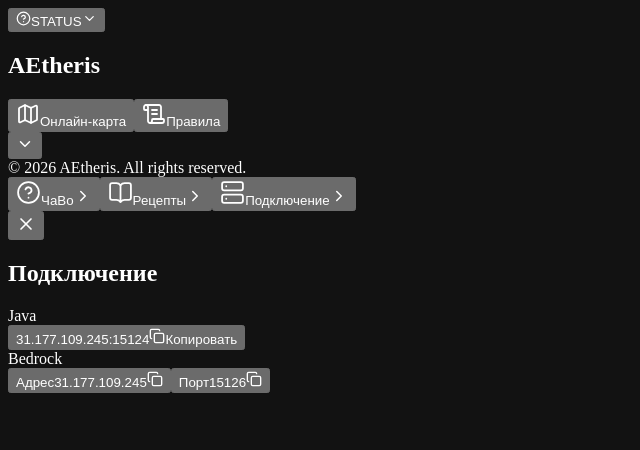
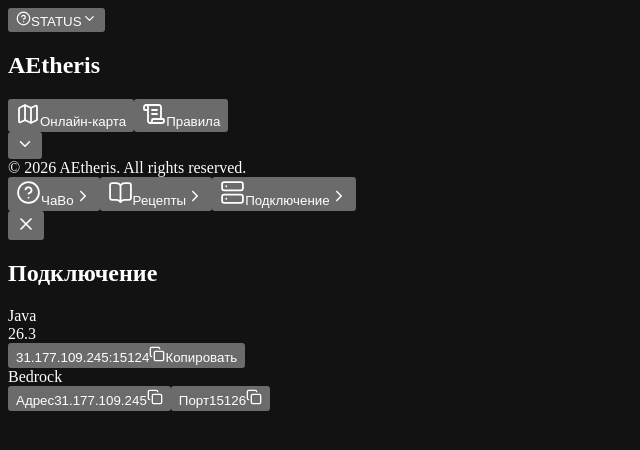
Before and after one commit to Wandraker/AEtheris, a React (Vite) app: page / in a window 1280 px wide. Both pictures are taken after a click on the button "Подключение". Shown: the top 450 px of the page, without its empty margins (0-640 px from the left). Built offline with nearby package versions, Linux system fonts and the light colour scheme; no server answers; the HTML template or start-up script is replaced by a standard one.

Commit message:
Добавил конфигурацию сервера (#14)

```diff
--- /dev/null
+++ b/public/server.json
@@ -0,0 +1,12 @@
+{
+  "java": {
+    "version": "26.3",
+    "address": "31.177.109.245",
+    "port": 15124
+  },
+  "bedrock": {
+    "version": "",
+    "address": "31.177.109.245",
+    "port": 15126
+  }
+}
--- a/src/App.tsx
+++ b/src/App.tsx
@@ -40,8 +40,33 @@ type BetterStackPayload = {
   included?: BetterStackResource[]
 }
 
+type ServerEndpoint = {
+  version: string
+  address: string
+  port: number
+}
+
+type ServerConfig = {
+  java: ServerEndpoint
+  bedrock: ServerEndpoint
+}
+
 const STATUS_JSON_URL = 'https://status.hyprr.space/index.json'
 const BLUEMAP_URL = 'https://aetheris-map.elysiumjava.ru/'
+const SERVER_CONFIG_URL = `${import.meta.env.BASE_URL}server.json`
+
+const DEFAULT_SERVER_CONFIG: ServerConfig = {
+  java: {
+    version: '26.3',
+    address: '31.177.109.245',
+    port: 15124,
+  },
+  bedrock: {
+    version: '',
+    address: '31.177.109.245',
+    port: 15126,
+  },
+}
 
 const panelTitles: Record<Exclude<Panel, null>, string> = {
   map: 'Онлайн-карта',
@@ -110,6 +135,7 @@ function App() {
   const [lastUpdated, setLastUpdated] = useState<string | null>(null)
   const [copiedField, setCopiedField] = useState<'java' | 'bedrock-address' | 'bedrock-port' | null>(null)
   const [mapLoaded, setMapLoaded] = useState(false)
+  const [serverConfig, setServerConfig] = useState<ServerConfig>(DEFAULT_SERVER_CONFIG)
 
   useEffect(() => {
     if (panel === 'map') setMapLoaded(false)
@@ -138,6 +164,39 @@ function App() {
     window.addEventListener('keydown', onKeyDown)
     return () => window.removeEventListener('keydown', onKeyDown)
   }, [statusOpen])
+
+  useEffect(() => {
+    let active = true
+
+    const loadServerConfig = async () => {
+      try {
+        const response = await fetch(SERVER_CONFIG_URL, { cache: 'no-store' })
+        if (!response.ok) return
+
+        const payload = (await response.json()) as Partial<ServerConfig>
+        if (!active) return
+
+        setServerConfig({
+          java: {
+            ...DEFAULT_SERVER_CONFIG.java,
+            ...payload.java,
+          },
+          bedrock: {
+            ...DEFAULT_SERVER_CONFIG.bedrock,
+            ...payload.bedrock,
+          },
+        })
+      } catch {
+        if (active) setServerConfig(DEFAULT_SERVER_CONFIG)
+      }
+    }
+
+    void loadServerConfig()
+
+    return () => {
+      active = false
+    }
+  }, [])
 
   useEffect(() => {
     let active = true
@@ -507,13 +566,25 @@ function App() {
                   {panel === 'connect' ? (
                     <div className="connection-content">
                       <section className="connection-group">
-                        <div className="connection-platform">Java</div>
+                        <div className="connection-platform-row">
+                          <div className="connection-platform">Java</div>
+                          {serverConfig.java.version && (
+                            <span className="connection-version">{serverConfig.java.version}</span>
+                          )}
+                        </div>
                         <button
                           className="connection-copy connection-copy-wide"
                           type="button"
-                          onClick={() => void copyConnection('31.177.109.245:15124', 'java')}
+                          onClick={() =>
+                            void copyConnection(
+                              `${serverConfig.java.address}:${serverConfig.java.port}`,
+                              'java',
+                            )
+                          }
                         >
-                          <span className="connection-value">31.177.109.245:15124</span>
+                          <span className="connection-value">
+                            {serverConfig.java.address}:{serverConfig.java.port}
+                          </span>
                           <span className={copiedField === 'java' ? 'copy-state copy-state-active' : 'copy-state'}>
                             {copiedField === 'java' ? <Check size={16} /> : <Copy size={16} />}
                             <span>{copiedField === 'java' ? 'Скопировано' : 'Копировать'}</span>
@@ -522,15 +593,22 @@ function App() {
                       </section>
 
                       <section className="connection-group">
-                        <div className="connection-platform">Bedrock</div>
+                        <div className="connection-platform-row">
+                          <div className="connection-platform">Bedrock</div>
+                          {serverConfig.bedrock.version && (
+                            <span className="connection-version">{serverConfig.bedrock.version}</span>
+                          )}
+                        </div>
                         <div className="connection-grid">
                           <button
                             className="connection-copy"
                             type="button"
-                            onClick={() => void copyConnection('31.177.109.245', 'bedrock-address')}
+                            onClick={() =>
+                              void copyConnection(serverConfig.bedrock.address, 'bedrock-address')
+                            }
                           >
                             <span className="connection-label">Адрес</span>
-                            <span className="connection-value">31.177.109.245</span>
+                            <span className="connection-value">{serverConfig.bedrock.address}</span>
                             <span className={copiedField === 'bedrock-address' ? 'copy-icon copy-icon-active' : 'copy-icon'}>
                               {copiedField === 'bedrock-address' ? <Check size={16} /> : <Copy size={16} />}
                             </span>
@@ -539,10 +617,12 @@ function App() {
                           <button
                             className="connection-copy"
                             type="button"
-                            onClick={() => void copyConnection('15126', 'bedrock-port')}
+                            onClick={() =>
+                              void copyConnection(String(serverConfig.bedrock.port), 'bedrock-port')
+                            }
                           >
                             <span className="connection-label">Порт</span>
-                            <span className="connection-value">15126</span>
+                            <span className="connection-value">{serverConfig.bedrock.port}</span>
                             <span className={copiedField === 'bedrock-port' ? 'copy-icon copy-icon-active' : 'copy-icon'}>
                               {copiedField === 'bedrock-port' ? <Check size={16} /> : <Copy size={16} />}
                             </span>
--- a/src/styles.css
+++ b/src/styles.css
@@ -778,13 +778,34 @@ button:focus-visible {
   gap: 9px;
 }
 
+.connection-platform-row {
+  min-height: 24px;
+  display: flex;
+  align-items: center;
+  gap: 8px;
+  padding-left: 2px;
+}
+
 .connection-platform {
-  padding-left: 2px;
   color: rgba(229, 232, 240, 0.48);
   font-size: 0.72rem;
   font-weight: 680;
   letter-spacing: 0.075em;
   text-transform: uppercase;
+}
+
+.connection-version {
+  display: inline-flex;
+  align-items: center;
+  min-height: 22px;
+  padding: 0 7px;
+  border: 1px solid rgba(157, 140, 255, 0.14);
+  border-radius: 999px;
+  color: rgba(213, 207, 255, 0.74);
+  background: rgba(157, 140, 255, 0.055);
+  font-size: 0.66rem;
+  font-weight: 650;
+  letter-spacing: -0.01em;
 }
 
 .connection-copy {
```
